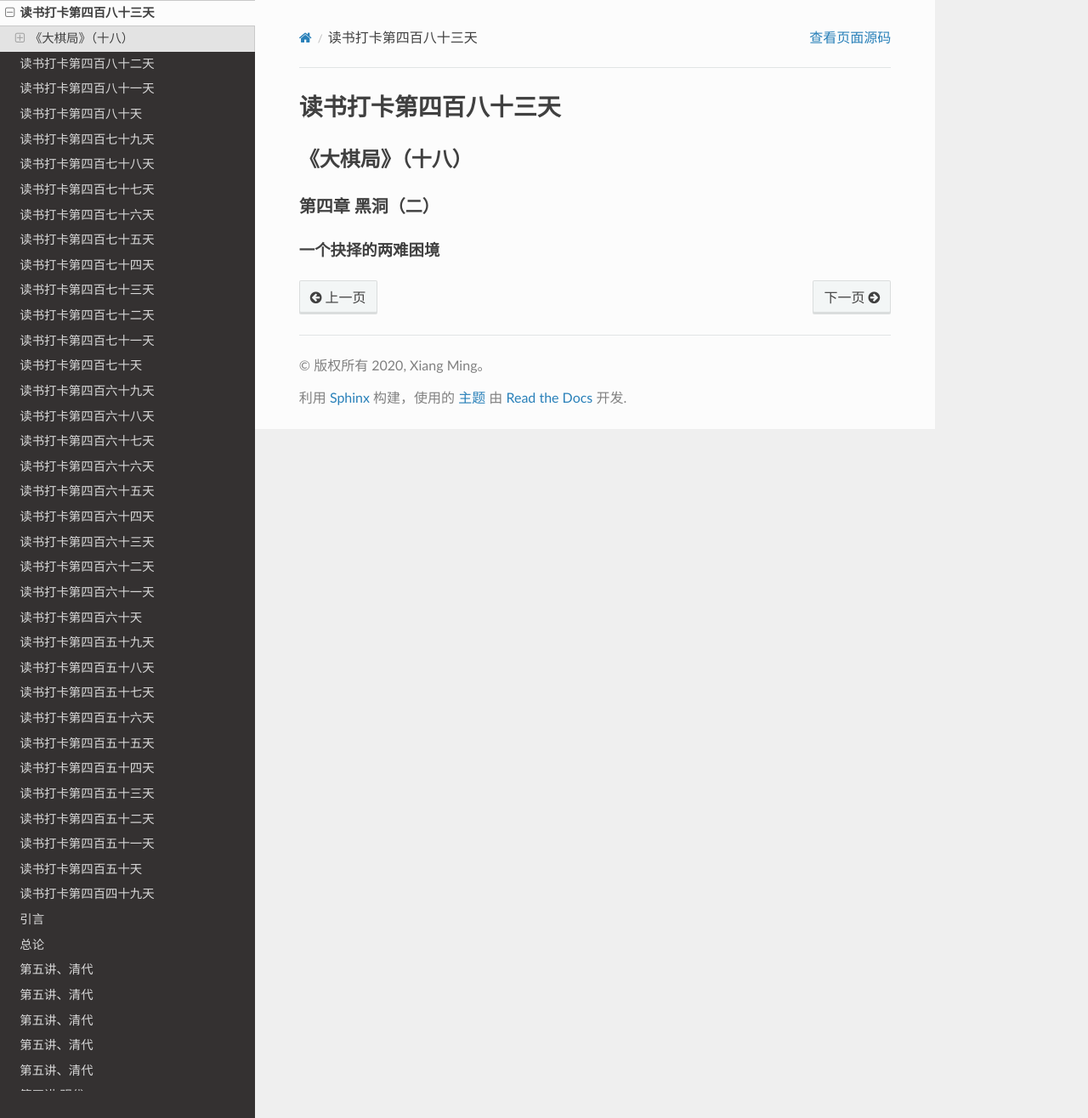
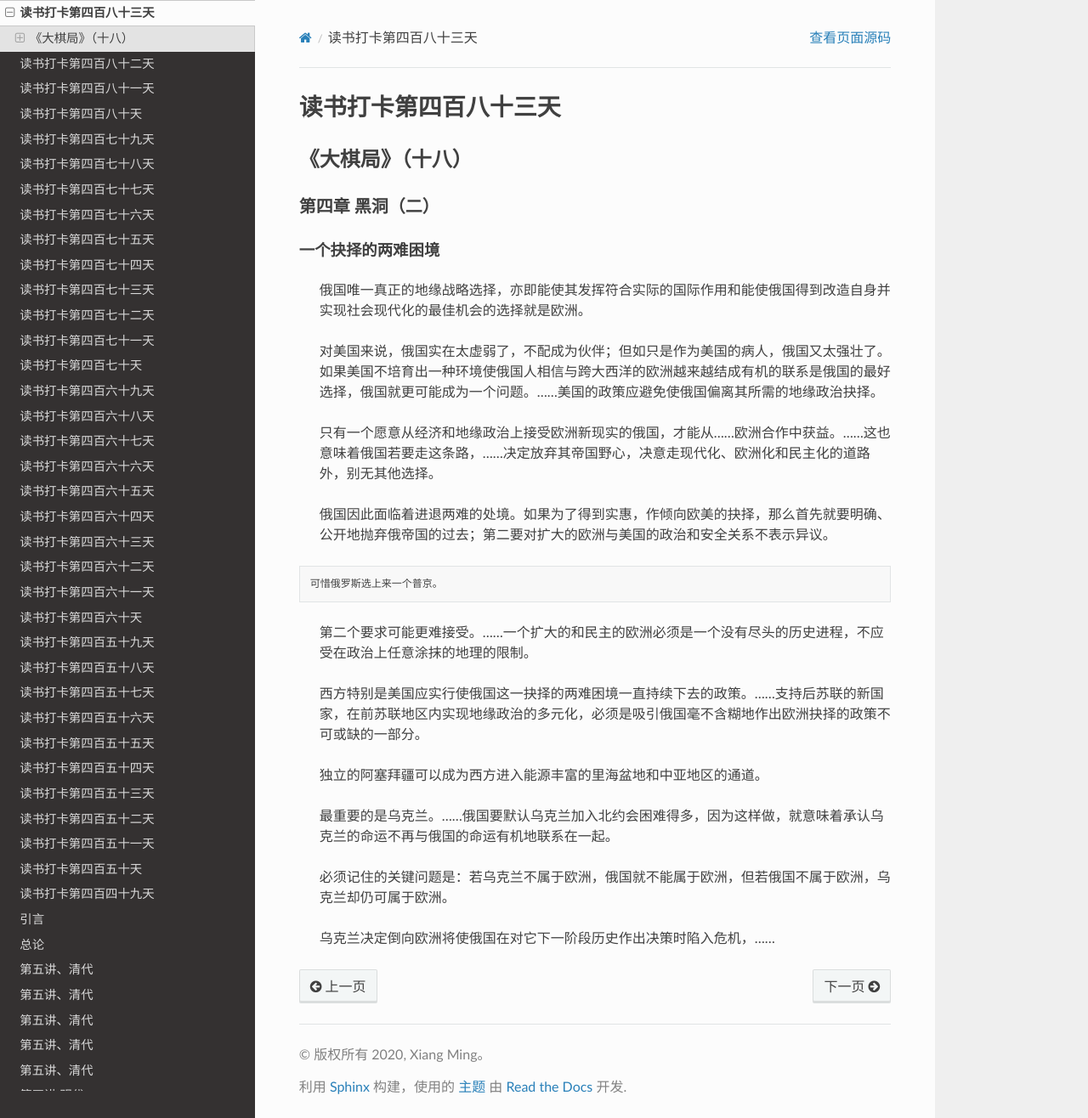
Before and after one commit to xiangming1975/reading, a Sphinx documentation site: the page built from source/2021-11-21.md, in a window 1280 px wide and 1316 px high. Shown: the whole window at 85% size. Built offline with Sphinx 7.4.7 and the Read the Docs theme 2.0.0, drawn with Linux system fonts in a browser that asks for light colours.

Commit message:
大棋局

````diff
--- a/source/2021-11-21.md
+++ b/source/2021-11-21.md
@@ -3,4 +3,26 @@
 ### 第四章 黑洞（二）
 #### 一个抉择的两难困境
 
+> 俄国唯一真正的地缘战略选择，亦即能使其发挥符合实际的国际作用和能使俄国得到改造自身并实现社会现代化的最佳机会的选择就是欧洲。
+
+> 对美国来说，俄国实在太虚弱了，不配成为伙伴；但如只是作为美国的病人，俄国又太强壮了。如果美国不培育出一种环境使俄国人相信与跨大西洋的欧洲越来越结成有机的联系是俄国的最好选择，俄国就更可能成为一个问题。……美国的政策应避免使俄国偏离其所需的地缘政治抉择。
+
+> 只有一个愿意从经济和地缘政治上接受欧洲新现实的俄国，才能从……欧洲合作中获益。……这也意味着俄国若要走这条路，……决定放弃其帝国野心，决意走现代化、欧洲化和民主化的道路外，别无其他选择。
+
+> 俄国因此面临着进退两难的处境。如果为了得到实惠，作倾向欧美的抉择，那么首先就要明确、公开地抛弃俄帝国的过去；第二要对扩大的欧洲与美国的政治和安全关系不表示异议。
+```
+可惜俄罗斯选上来一个普京。
+```
+> 第二个要求可能更难接受。……一个扩大的和民主的欧洲必须是一个没有尽头的历史进程，不应受在政治上任意涂抹的地理的限制。
+
+> 西方特别是美国应实行使俄国这一抉择的两难困境一直持续下去的政策。……支持后苏联的新国家，在前苏联地区内实现地缘政治的多元化，必须是吸引俄国毫不含糊地作出欧洲抉择的政策不可或缺的一部分。
+
+> 独立的阿塞拜疆可以成为西方进入能源丰富的里海盆地和中亚地区的通道。
+
+> 最重要的是乌克兰。……俄国要默认乌克兰加入北约会困难得多，因为这样做，就意味着承认乌克兰的命运不再与俄国的命运有机地联系在一起。
+
+> 必须记住的关键问题是：若乌克兰不属于欧洲，俄国就不能属于欧洲，但若俄国不属于欧洲，乌克兰却仍可属于欧洲。
+
+> 乌克兰决定倒向欧洲将使俄国在对它下一阶段历史作出决策时陷入危机，……
+
 >
````
